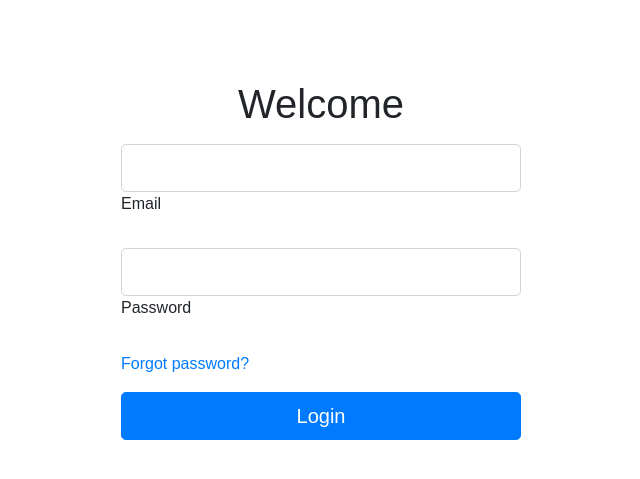
After one commit to SavageTechnologies/agent-data-api, a Django app: page /user/login/ in a window 1280 px wide. The commit adds this page. Shown: the top 479 px of the page, without its empty margins (319-959 px from the left). Run offline with Django 4.2, Linux system fonts and the light colour scheme; some libraries are stand-ins or nearby versions.

Commit message:
Added in logins

```diff
--- a/core/views.py
+++ b/core/views.py
@@ -3,6 +3,7 @@ from typing import Optional, Type, TypeVar, Dict
 import orjson
 from django.contrib.auth import login as django_login, logout as django_logout
 from django.http import JsonResponse, HttpResponse
+from django.shortcuts import redirect
 from django.utils.decorators import method_decorator
 from django.views import View
 from django.views.decorators.csrf import csrf_exempt
@@ -21,7 +22,8 @@ class BaseView(View):
     __user: Optional[User] = None
     __cached_json_request: Optional[Dict] = None
 
-    requires_api_key = False
+    requires_login = False
+    redirect_if_not_logged_in = True
 
     @property
     def user(self) -> Optional[User]:
@@ -46,6 +48,10 @@ class BaseView(View):
     @method_decorator(csrf_exempt)
     def dispatch(self, request, *args, **kwargs):
         try:
+            if self.requires_login and self.user is None:
+                if self.redirect_if_not_logged_in:
+                    return redirect("/user/login/", permanent=False)
+                raise ServerException.generic_auth_error()
             return super().dispatch(request, *args, **kwargs)
         except ServerException as se:
             if se.has_info:
--- a/search/views.py
+++ b/search/views.py
@@ -7,6 +7,8 @@ from search.serpapi_utils import search_google_local
 # Create your views here.
 
 class GoogleSearchView(BaseView):
+    requires_login = True
+
     def get(self, request, *args, **kwargs):
         query_extra = request.GET.get("query", None)
         query_city = request.GET.get("city", None)
--- a/server/index_view.py
+++ b/server/index_view.py
@@ -4,6 +4,7 @@ from core.views import BaseView
 
 
 class IndexView(BaseView):
+    requires_login = True
 
     def get(self, request, *args, **kwargs):
         return render(request, "index.html")
--- a/server/settings.py
+++ b/server/settings.py
@@ -260,7 +260,7 @@ elif ENV == ServerEnv.STAGING:
     STATIC_ROOT = "./static"
 elif ENV == ServerEnv.LOCAL:
     STATIC_URL = "static/"
-    # STATIC_ROOT = "./static"
+    STATIC_ROOT = "./static"
     # STATICFILES_DIRS = [
     #     os.path.join(BASE_DIR, 'static')
     # ]
--- a/server/urls.py
+++ b/server/urls.py
@@ -14,12 +14,15 @@ Including another URLconf
     1. Import the include() function: from django.urls import include, path
     2. Add a URL to urlpatterns:  path('blog/', include('blog.urls'))
 """
+from django.conf.urls.static import static
 from django.contrib import admin
 from django.http import HttpRequest, HttpResponse
 from django.shortcuts import redirect
 from django.urls import path, include
 
 from search.urls import site_urls as search_urls
+from server import settings
+from user.urls import site_urls as user_urls
 from server.index_view import IndexView
 
 
@@ -37,6 +40,10 @@ urlpatterns = [
     path('admin', admin_redirect),
     path('admin/', admin.site.urls),
     path("search/", include(search_urls)),
+    path("user/", include(user_urls)),
     path('', IndexView.as_view()),
-    path('/', IndexView.as_view()),
 ]
+
+
+if settings.ENV == settings.ServerEnv.LOCAL and settings.IS_TEST is False:
+    urlpatterns += static(settings.STATIC_URL, document_root=settings.STATIC_ROOT)
--- a/templates/base.html
+++ b/templates/base.html
@@ -10,17 +10,20 @@
     <link rel="stylesheet" href="{% static "css/styles.css" %}">
 </head>
 <body>
+    {% if not hide_header %}
         <header class="sticky-top bg-primary text-white py-2">
             <div class="container d-flex justify-content-between align-items-center">
                 <h1 class="h4 mb-0">Agent Connect</h1>
                 <nav>
                     <a href="/" class="btn btn-light ml-2">Home</a>
-                <a href="/imports/" class="btn btn-light ml-2">Import</a>
+{#                    <a href="/imports/" class="btn btn-light ml-2">Import</a>#}
                     <a href="/search/google/" class="btn btn-light ml-2">Google Search</a>
                     <a href="/search/youtube/" class="btn btn-light ml-2">YouTube Search</a>
+                    <a href="/user/logout/" class="btn btn-light ml-2">Logout</a>
                 </nav>
             </div>
         </header>
+    {% endif %}
     <div class="container mt-5">
         {% block content %}{% endblock %}
     </div>
--- /dev/null
+++ b/templates/login.html
@@ -0,0 +1,30 @@
+{% extends "base.html" %}
+
+{% block title %}Login{% endblock %}
+
+{% block content %}
+    <h1
+        style="padding-top: 32px; text-align: center;"
+    >
+        Welcome
+    </h1>
+    <div
+        style="max-width: 400px; margin: 16px auto auto auto;"
+    >
+        <form
+            method="post"
+        >
+            <div class="form-outline mb-4">
+                <input type="email" name="email" id="email" class="form-control form-control-lg" required/>
+                <label class="form-label" for="email">Email</label>
+            </div>
+
+            <div class="form-outline mb-4">
+                <input type="password" name="password" id="password" class="form-control form-control-lg" required/>
+                <label class="form-label" for="password">Password</label>
+            </div>
+            <a href="">Forgot password?</a>
+            <button style="margin-top: 16px;" type="submit" class="btn btn-primary btn-lg btn-block">Login</button>
+        </form>
+    </div>
+{% endblock %}
--- a/user/urls.py
+++ b/user/urls.py
@@ -1 +1,8 @@
 from django.urls import path
+
+from user.views import LoginView, LogoutView
+
+site_urls = [
+    path("login/", LoginView.as_view()),
+    path("logout/", LogoutView.as_view()),
+]
--- a/user/views.py
+++ b/user/views.py
@@ -1,3 +1,51 @@
+from django import forms
+from django.http import HttpRequest
+from django.shortcuts import redirect, render
+
+from core.views import BaseView
+from user.models import User
 
 
 # Create your views here.
+
+
+class LoginView(BaseView):
+    class LoginForm(forms.Form):
+        email = forms.EmailField(required=True)
+        password = forms.CharField(widget=forms.PasswordInput, required=True)
+
+    def _handle_view(self, request: HttpRequest, is_get: bool):
+        if self.user is not None:
+            redirect_fragment = request.GET.get("r", "/")
+            return redirect(redirect_fragment, permanent=False)
+
+        if is_get:
+            form = LoginView.LoginForm()
+        else:
+            form = LoginView.LoginForm(request.POST)
+            print(request.POST)
+            if form.is_valid():
+                user: User = User.objects.filter(username=form.cleaned_data['email']).first()
+                if user is not None:
+                    password = form.cleaned_data['password']
+                    if user.check_password(password):
+                        self.login(user)
+                        redirect_fragment = request.GET.get("r", "/")
+                        return redirect(redirect_fragment, permanent=False)
+
+        context = {
+            "form": form,
+            "hide_header": True,
+        }
+        return render(request, template_name="login.html", context=context)
+    def get(self, request):
+        return self._handle_view(request, True)
+
+    def post(self, request):
+        return self._handle_view(request, False)
+
+
+class LogoutView(BaseView):
+    def get(self, request):
+        self.logout()
+        return redirect("/user/login/", permanent=False)
```
Lines whose indentation alone changed are shown as unchanged.
